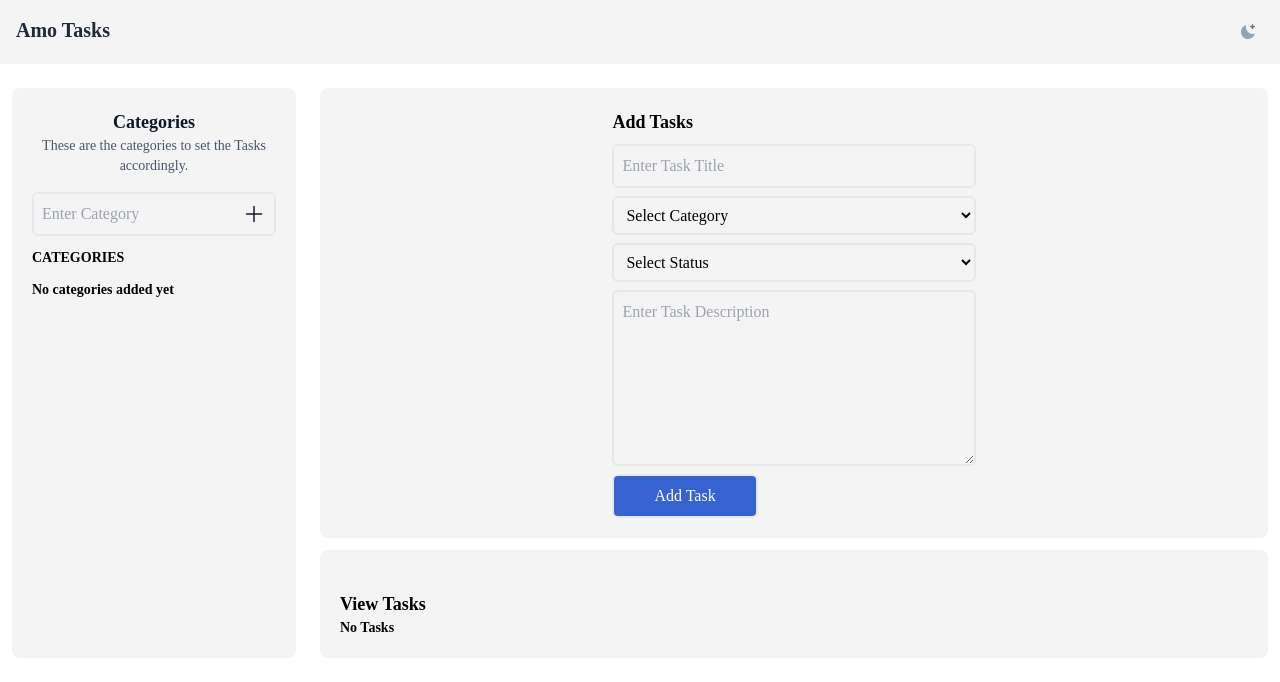
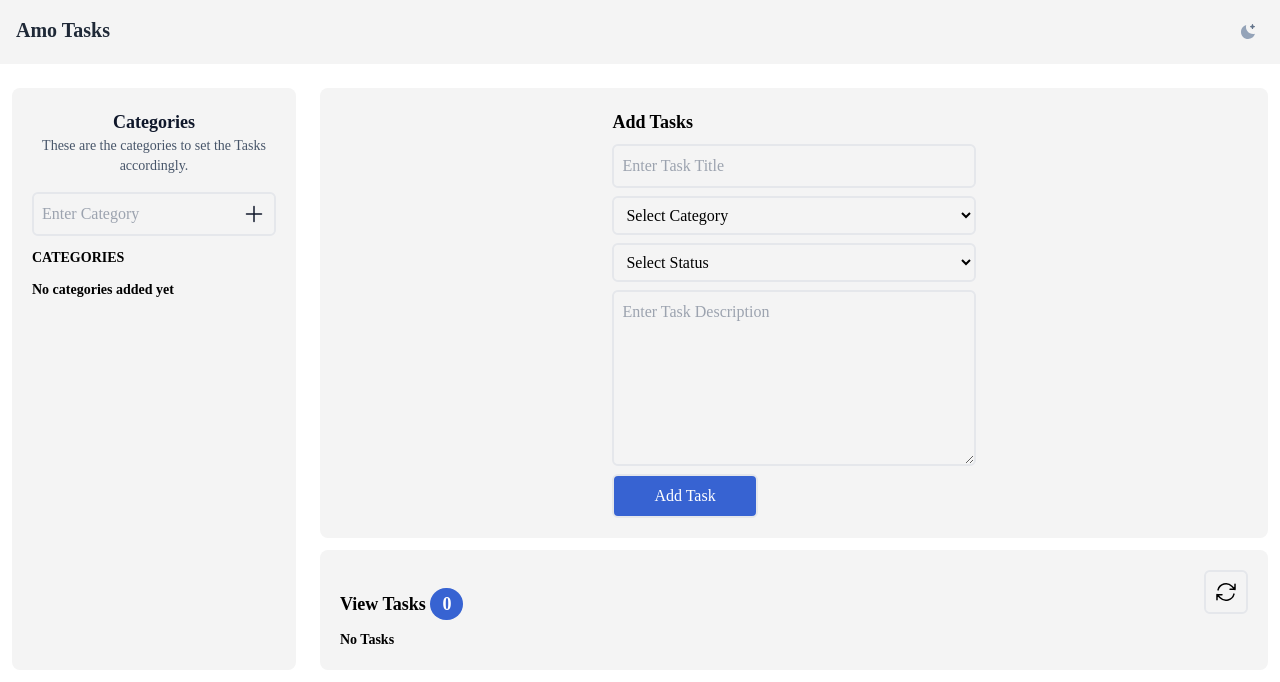
Before and after one commit to Ghulam-Muhammad-Ahmad/Task-Manager, a React (Vite) app: page / in a window 1280 px wide. Shown: the top 682 px of the page. Built offline with nearby package versions, Linux system fonts and the light colour scheme.

Commit message:
first commit

```diff
--- a/src/components/Operations.jsx
+++ b/src/components/Operations.jsx
@@ -10,6 +10,8 @@ export default function Operations(props) {
   const [taskStatus, settaskStatus] = useState("");
   const [taskstate, settaskstate] = useState(false);
   const [updateid, setupdateid] = useState(null);
+  const [taskNum, settaskNum] = useState(0);
+
 
 
   const [tasks, settasks] = useState(() => {
@@ -19,6 +21,8 @@ export default function Operations(props) {
 
   useEffect(() => {
       localStorage.setItem('toDo_tasks', JSON.stringify(tasks));
+      const storedTaks = JSON.parse(localStorage.getItem('toDo_tasks'));
+settaskNum(storedTaks.length);
   }, [tasks]);
 
 function AddTask(title,desc,cat,status){
@@ -87,7 +91,6 @@ function deleteTask(id) {
 
 
 
-
   return (
 
     <div className='operations w-full  rounded-lg '>
@@ -96,7 +99,7 @@ function deleteTask(id) {
       <Addtasks cats={props.cats} addTask={AddTask} taskstate={taskstate} settitle={settitle} settaskCat={settaskCat} settaskStatus={settaskStatus} settaskdesc={settaskdesc} updateTask={updateTask} settaskerror={settaskerror} updateid={updateid}  taskCat={taskCat} title={title} taskStatus={taskStatus} taskdesc={taskdesc} taskerror={taskerror} />
       </div>
       <div className="viewtasking p-5 rounded-lg m-3 bg-[#F4F4F4] dark:bg-gray-800">
-      <Viewtasks tasks={tasks} edittask={edittask} deleteTask={deleteTask} />
+      <Viewtasks tasks={tasks} taskNum={taskNum} settasks={settasks} edittask={edittask} deleteTask={deleteTask} />
       </div>
     </div>
 
--- a/src/components/Viewtasks.jsx
+++ b/src/components/Viewtasks.jsx
@@ -4,7 +4,9 @@ import Taskitem from './Taskitem';
 export default function Viewtasks(props) {
     return (
         <div>
-            <h3 className='text-lg font-bold mt-5 text-black dark:text-white'>View Tasks</h3>
+            <div className="viewheader flex justify-between items-start">
+                <div className="body1">
+                    <h3 className='text-lg mb-3 font-bold mt-5 text-black dark:text-white'>View Tasks <span className='bg-[#3763d2] dark:bg-white dark:text-black text-white px-3 py-1.5 rounded-full'>{props.taskNum}</span></h3>
                     {props.tasks.length === 0 ? (
                         <p className='text-sm font-semibold dark:text-white'>No Tasks</p>
                     ) : (
@@ -12,6 +14,18 @@ export default function Viewtasks(props) {
                             <p className='text-sm font-light pb-4 text-slate-600 dark:text-white'>You can see and edit the tasks From Here</p>
                         </div>
                     )}
+                </div>
+                <div className="body2">
+                    <button onClick={()=>{
+                        //   localStorage.setItem('toDo_tasks') = [];
+                        localStorage.setItem("toDo_tasks" , []);
+                          props.settasks([]);
+                    }} className=' text-black dark:text-white border border-2 border-gray-200 rounded-md p-2'><svg xmlns="http://www.w3.org/2000/svg" fill="none" viewBox="0 0 24 24" strokeWidth={1.5} stroke="currentColor" className="size-6">
+                    <path strokeLinecap="round" strokeLinejoin="round" d="M16.023 9.348h4.992v-.001M2.985 19.644v-4.992m0 0h4.992m-4.993 0 3.181 3.183a8.25 8.25 0 0 0 13.803-3.7M4.031 9.865a8.25 8.25 0 0 1 13.803-3.7l3.181 3.182m0-4.991v4.99" />
+                  </svg>
+                  </button>
+                </div>
+            </div>
 
             <div className="viewtask dark:text-white flex gap-3 justify-start align-middle flex-wrap">
 
```
Lines whose indentation alone changed are shown as unchanged.
